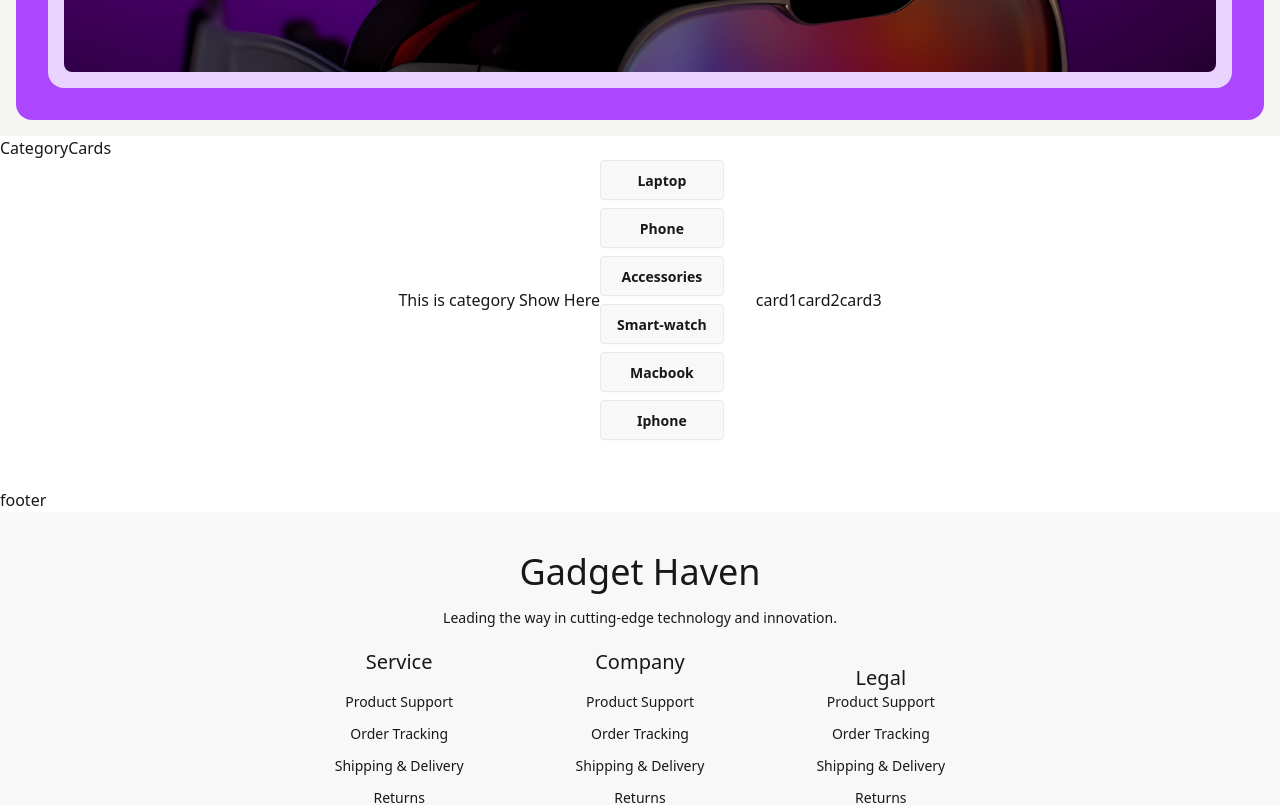
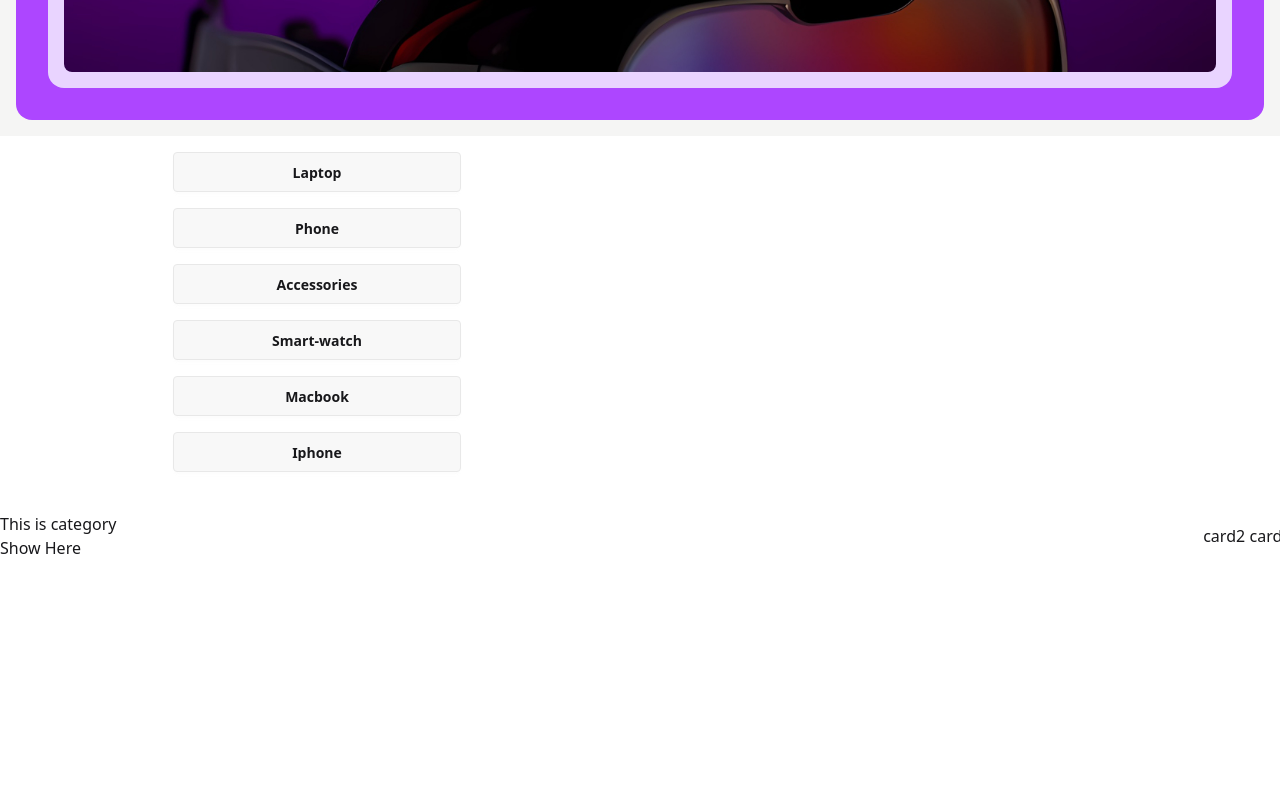
Before and after one commit to Suvobd100/gadget-haven, a React (Vite) app: page / in a window 1280 px wide. Shown: the part 1200-2005 px from the top of the page. Built offline with nearby package versions, Linux system fonts and the light colour scheme.

Commit message:
added side card but not aligned the detail product

```diff
--- a/public/category.json
+++ b/public/category.json
@@ -1,32 +1,32 @@
 [
   {
     "category_id": 1,
-    "category": "Laptop",
-    "slug": "laptop"
+    "category": "laptop",
+    "slug": "Laptop"
   },
   {
     "category_id": 2,
-    "category": "Phone",
-    "slug": "phone"
+    "category": "phone",
+    "slug": "Phone"
   },
   {
     "category_id": 3,
-    "category": "Accessories",
-    "slug": "accessories"
+    "category": "accessories",
+    "slug": "Accessories"
   },
   {
     "category_id": 4,
-    "category": "Smart-watch",
-    "slug": "smart-watch"
+    "category": "smart-watch",
+    "slug": "Smart-watch"
   },
   {
     "category_id": 5,
-    "category": "Macbook",
-    "slug": "macbook"
+    "category": "macbook",
+    "slug": "Macbook"
   },
   {
     "category_id": 6,
-    "category": "Iphone",
-    "slug": "iphone"
+    "category": "iphone",
+    "slug": "Iphone"
   }
 ]
--- a/src/App.jsx
+++ b/src/App.jsx
@@ -24,7 +24,15 @@ import CategoryCards from "./components/CategoryCards";
                 {
                   path:'/',
                   element:<CategoryCards/>,
-                  loader:()=>fetch('../public/category.json')
+                  loader: async () => {
+                    const categoryResponse = await fetch('../public/category.json');
+                    const gadgetResponse = await fetch('../public/gadgetData.json');
+
+                    const categoryData = await categoryResponse.json();
+                    const gadgetData = await gadgetResponse.json();
+
+                    return { categoryData, gadgetData };
+                  },
                 }
               ]
             },
--- a/src/components/CategoryCards.jsx
+++ b/src/components/CategoryCards.jsx
@@ -1,25 +1,87 @@
+import { useEffect, useState } from "react";
 import { useLoaderData } from "react-router-dom";
 
 const CategoryCards = () => {
-  const data = useLoaderData();
-  console.log(data);
+  const { categoryData, gadgetData } = useLoaderData();
+  //   console.log(data);
+  //   console.log(gadgetData);
+
+  //   clicked category store
+  const [category, setCategory] = useState("");
+  const handelCategory = (cat) => {
+    // console.log(cat);
+    setCategory(cat);
+  };
+  //   console.log(category);
+
+  //   category wise data filter
+
+  const [gadGet, setGadget] = useState([]);
+
+  useEffect(() => {
+    const categoryGadget = [...gadgetData].filter(
+      (gadGet) => gadGet.category === category
+    );
+
+    setGadget(categoryGadget);
+  }, [gadgetData, category]);
+  console.log(gadGet);
 
   return (
     <div>
-      CategoryCards
       <div className="flex justify-center items-center">
         <h2>This is category Show Here</h2>
-        <div className="grid grid-cols-1 gap-2">
+         {/* side start */}
+        <div className="drawer lg:drawer-open">
+          <input id="my-drawer-2" type="checkbox" className="drawer-toggle" />
+          <div className="drawer-content flex flex-col items-center justify-center">
+            {/* Page content here */}
+            <label
+              htmlFor="my-drawer-2"
+              className="btn btn-primary drawer-button lg:hidden"
+            >
+              Open drawer
+            </label>
+          </div>
+          <div className="drawer-side">
+            <label
+              htmlFor="my-drawer-2"
+              aria-label="close sidebar"
+              className="drawer-overlay"
+            ></label>
+            <ul className="menu text-base-content min-h-full w-80 p-4">
+              {/* Sidebar content here */}
 
-         {
-            data.map(c=><button className="btn"
-                key={c.category_id}>{c.category}
-                </button>)
-         }
+              <li className="gap-4">
+                {categoryData.map((c) => (
+                  <button
+                    onClick={() => handelCategory(c.category)}
+                    className="btn"
+                    key={c.category_id}
+                  >
+                    {c.slug}
+                  </button>
+
+                ))}
+              </li>
+              {/* <div>
+            {gadGet.map((item, index) => {
+              console.log("Rendering item:", item.product_title); // Logs each product title to the console
+              return <div key={index}>{item.product_title}</div>;
+            })}
+          </div> */}
+
+            </ul>
           </div>
-        <div className="grid grid-cols-3 gap-4"></div>
+        </div>
+        {/* side end */}
+        {/* card grid shown */}
+        <div className="grid grid-cols-3 gap-4">
           <div>
-          <h2>card1</h2>
+            {gadGet.map((item, index) => {
+              console.log("Rendering item:", item.product_title); // Logs each product title to the console
+              return <div key={index}>{item.product_title}</div>;
+            })}
           </div>
           <div>
             <h2>card2</h2>
@@ -29,6 +91,7 @@ const CategoryCards = () => {
           </div>
         </div>
       </div>
+    </div>
   );
 };
 
```
Lines whose indentation alone changed are shown as unchanged.
